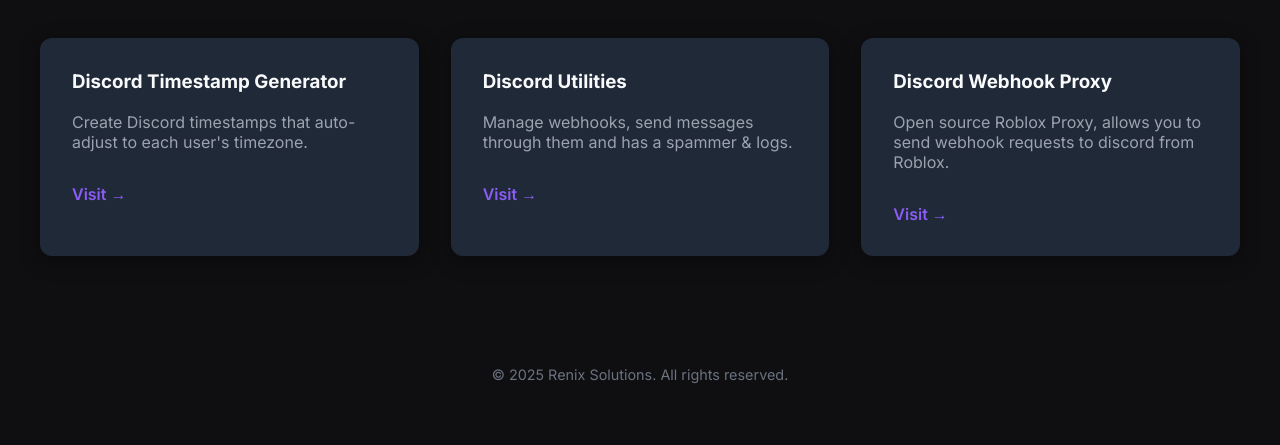
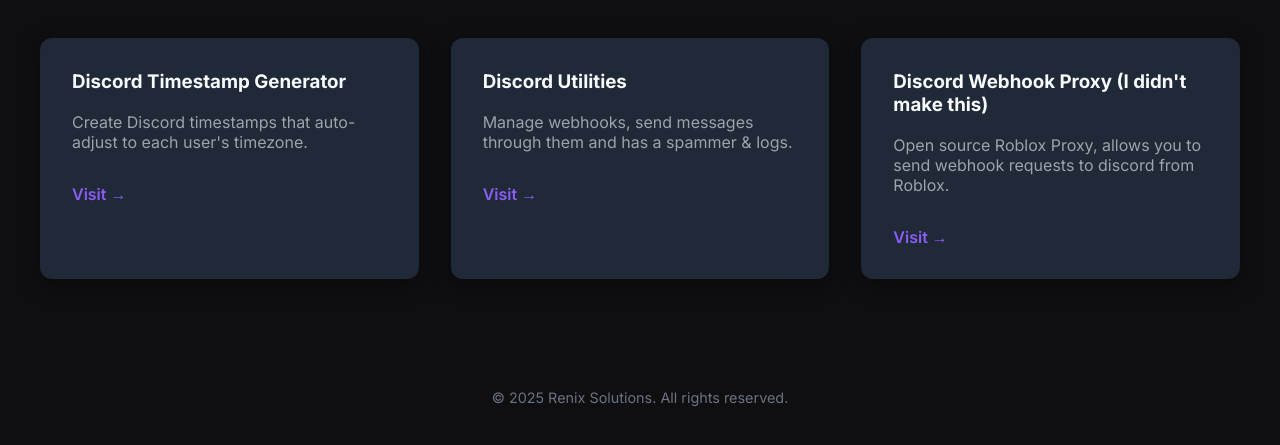
Before and after one commit to renixuntaken/Renix-Solutions, a plain HTML site: page projects.html in a window 1280 px wide. Shown: the part 225-670 px from the top of the page. Drawn offline with Linux system fonts and the light colour scheme.

Commit message:
Update projects.html

```diff
--- a/projects.html
+++ b/projects.html
@@ -35,7 +35,7 @@
       </div>
 
       <div class="project-card">
-        <h3>Discord Webhook Proxy</h3>
+        <h3>Discord Webhook Proxy (I didn't make this)</h3>
         <p>Open source Roblox Proxy, allows you to send webhook requests to discord from Roblox.</p>
         <a href="https://proxy.renixsolutions.com/" target="_blank">Visit →</a>
       </div>
```
